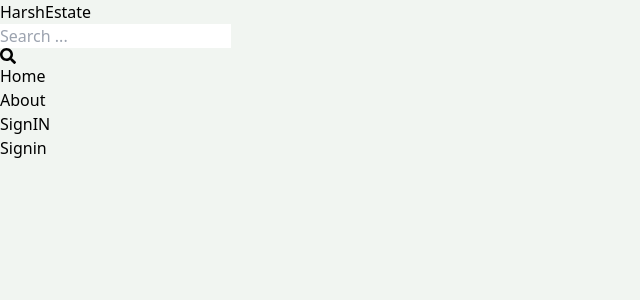
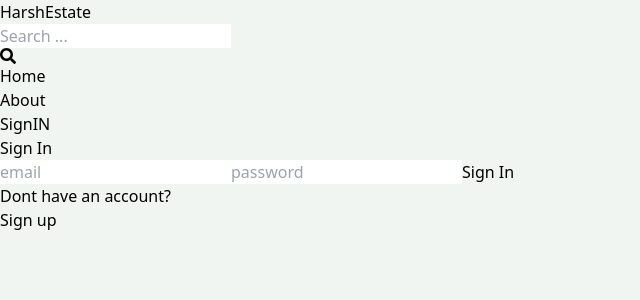
Before and after one commit to Harshhhh1701/RealEstate, a React (Vite) app in the folder client/: page /signin in a window 1280 px wide. Shown: the top 300 px of the page, without its empty margins (0-640 px from the left). Built offline with nearby package versions, Linux system fonts and the light colour scheme.

Commit message:
feat:-sign in page completed ;)

```diff
--- a/client/src/pages/Signin.jsx
+++ b/client/src/pages/Signin.jsx
@@ -1,9 +1,81 @@
-import React from 'react'
+import React from "react";
+import { useState } from "react";
+import { Link } from "react-router-dom";
+import { useNavigate } from "react-router-dom";
 
 const Signin = () => {
+  const [formData, setFormData] = useState({});
+  const [error, setError] = useState(null);
+  const [loading, setLoading] = useState(false);
+  const handleChange = (e) => {
+    setFormData({
+      ...formData,
+      [e.target.id]: e.target.value,
+    });
+  };
+  const navigate=useNavigate();
+  const handleSubmit = async (e) => {
+    e.preventDefault();
+    try {
+      setLoading(true);
+      const res = await fetch("/api/auth/signin", {
+        method: "POST",
+        headers: {
+          "Content-Type": "application/json",
+        },
+        body: JSON.stringify(formData),
+      });
+      const data = await res.json();
+      console.log(data);
+      if (data.success === false) {
+        setLoading(false);
+        setError(data.message);
+        return;
+      }
+      setLoading(false);
+      setError(null);
+      navigate('/');
+
+    } catch (error) {
+      setLoading(false);
+      setError(error.message);
+    }
+  };
   return (
-    <div>Signin</div>
-  )
-}
+    <div className="p-3 max-w-lg mx-auto">
+      <h1 className="text-3xl text-center font-semibold my-7">Sign In</h1>
+      <form onSubmit={handleSubmit} className="flex flex-col gap-4 ">
+
+        <input
+          type="email"
+          placeholder="email"
+          className="border p-3 rounded-lg"
+          id="email"
+          onChange={handleChange}
+        />
+        <input
+          type="password"
+          placeholder="password"
+          className="border p-3 rounded-lg"
+          id="password"
+          onChange={handleChange}
+        />
+        <button
+          disabled={loading}
+          className="bg-slate-700 text-white p-3 rounded-lg uppercase hover:opacity-95 disabled:opacity-80"
+        >
+          {loading ? "Loading..." : " Sign In"}
+        </button>
+      </form>
+      <div className="flex gap-2 mt-5">
+        <p>Dont have an account?</p>
+        <Link to={"/sign-up"}>
+          <span className="text-blue-700">Sign up</span>
+        </Link>
+      </div>
+      {error && <p className="text-red-500 mt-5">{error}</p>}
+    </div>
+  );
+};
 
 export default Signin
```
